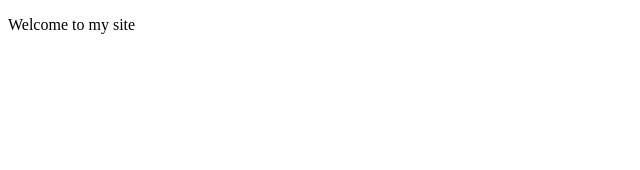
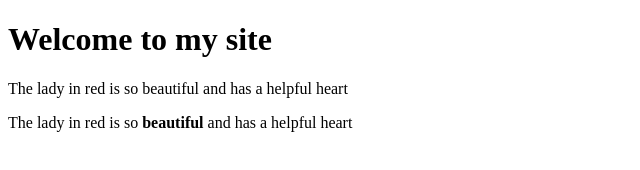
Before and after one commit to TolleDennis/httml, a plain HTML site: page index.html in a window 1280 px wide. Shown: the whole page, without its empty margins (0-640 px from the left). Drawn offline with Linux system fonts and the light colour scheme.

Commit message:
updated the html

```diff
--- a/index.html
+++ b/index.html
@@ -1,12 +1,17 @@
 <!DOCTYPE html>
 <html lang="en">
+
 <head>
     <meta charset="UTF-8">
     <meta name="viewport" content="width=device-width, initial-scale=1.0">
     <meta http-equiv="X-UA-Compatible" content="ie=edge">
     <title>My first website done with html</title>
 </head>
+
 <body>
-    <p> Welcome to my site</p>
+    <h1> Welcome to my site</h1>
+    <p> The<span></span> lady in red </span> is so beautiful and has a helpful heart</p>
+    <p> The lady in red is so<strong> beautiful </strong> and has a helpful heart</p>
 </body>
+
 </html>
```
